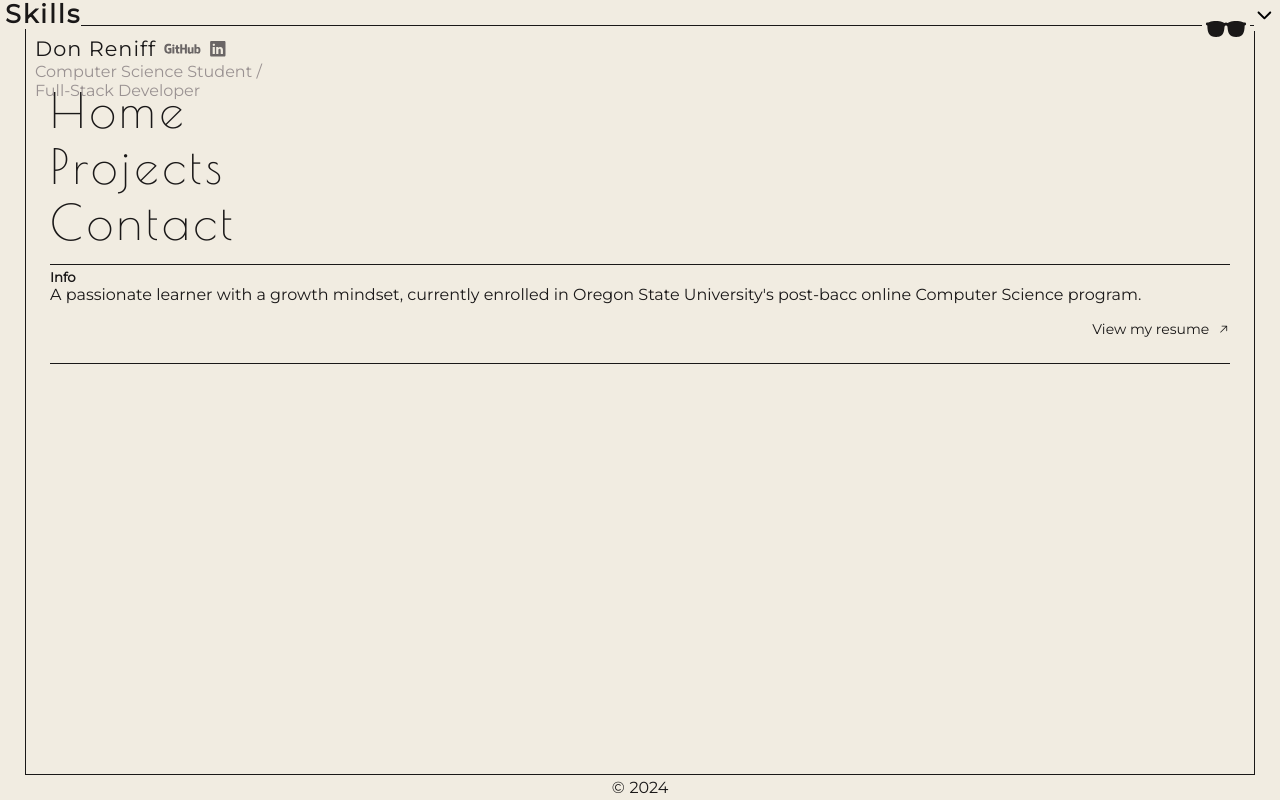
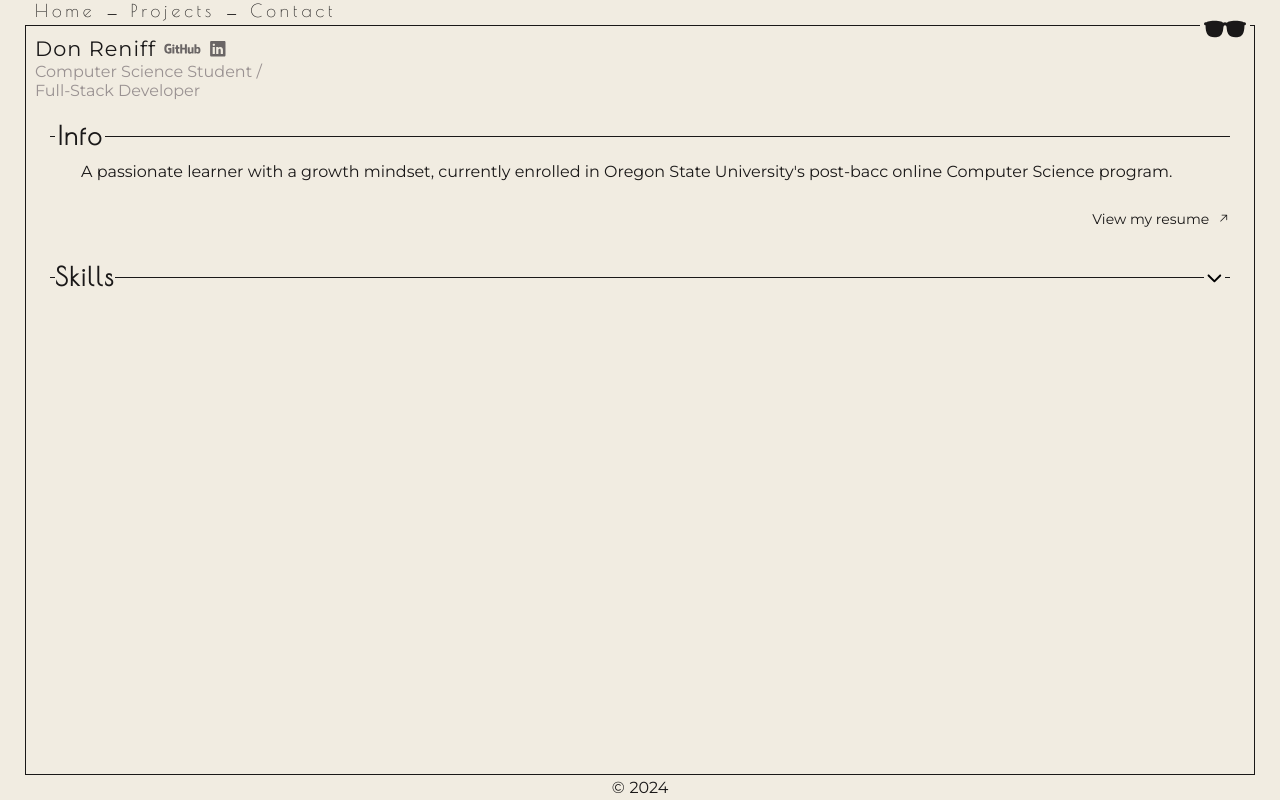
Before and after one commit to dreniff3/personal-portfolio, a React (Vite) app: page /info in a window 1280 px wide. Built offline with nearby package versions, Linux system fonts and the light colour scheme; a web font is replaced by a local one.

Commit message:
Fix styles for entire About page

```diff
--- a/src/index.css
+++ b/src/index.css
@@ -14,6 +14,9 @@
   --fontColor: #1a1818;
   --fontColorSecondary: #6a6565;
   --fontColorTertiary: #9A9292;
+  --highlightBlue: #0096D6;
+  /* --highlightBlue: #00A699; */
+  --highlightBlue--dark: #006AFF;
 
   /* fonts */
   --mainFont: 'Montserrat', sans-serif;
@@ -44,8 +47,17 @@ body {
   color: var(--fontColor);
 }
 
-/*   ----- Header - Toggle Button  -----  */
+/*   ----- Header  -----  */
+/* .header {
+  z-index: 11;
+  background: var(--backgroundColor);
+  width: fit-content;
+  height: 100%;
+} */
+
+/*   ----- Toggle Button  -----  */
 .toggle-btn {
+  width: fit-content;
   position: absolute;
   top: 5px;
   right: 30px;
@@ -122,6 +134,7 @@ main {
   padding: 3.5rem .5rem;
   overflow: auto;
   /* position: relative; */
+  overflow: hidden;
 }
 
 @media screen and (min-width: 600px) {
@@ -159,61 +172,183 @@ footer {
   }
 }
 
-/*   ----- old HomePage  -----  */
-.bio {
+/*   ----- About  -----  */
+.about-page {
   display: flex;
   flex-direction: column;
+  align-items: center;
+  padding-top: 2rem;
 }
 
-.bio-header {
-  display: flex;
-  gap: var(--smallMargin);
-  align-items: center;
+.about-container {
+  width: 100%;
+  position: relative;
+  margin-top: 0.5rem;
 }
 
-.bio-header > h4 {
-  font-size: 1.3rem;
-  letter-spacing: 2px;
+.about-container > .line {
+  display: inline-block;
+  height: 1px;
+  width: 100%;
+  background: var(--fontColor);
 }
 
-/* .social-links {
+.about-header {
   display: flex;
-  gap: var(--smallMargin);
   align-items: center;
-  padding-top: 2px;
+  gap: .3rem;
+  position: absolute;
+  top: -2px;
+  left: 5px;
+  background: var(--backgroundColor);
 }
 
-.github-logo {
-  font-size: 2.3rem;
-  cursor: pointer;
+.about-header > h5 {
+  font-size: 1.6rem;
+  letter-spacing: 1.5px;
+  font-family: var(--navFont);
+  padding: 0 0.15rem;
 }
 
-.linkedin-logo {
-  font-size: 1.1rem;
+.about-text {
+  /* margin-top: 1.3rem;
+  padding: 0 1rem; */
+  padding-left: 15px;
+  margin: 1.3rem 1rem;
+}
+
+.skills-container {
+  width: 100%;
+  position: relative;
+  margin-top: 1.5rem;
+}
+
+.skills-container > .line {
+  display: inline-block;
+  height: 1px;
+  width: 100%;
+  background: var(--fontColor);
+}
+
+.show-btn--skills {
+  width: fit-content;
+  position: absolute;
+  right: 5px;
+  top: 5px;
+  font-size: 1.3rem;
+  border: none;
+  background: var(--backgroundColor);
   cursor: pointer;
-} */
+  transition: .2s ease-in-out;
+}
 
-.home-info-description-container {
+.show-btn--skills:hover {
+  transform: scale(1.2);
+}
+
+.skills-header {
+  display: flex;
+  align-items: center;
+  gap: .3rem;
+  position: absolute;
+  top: -2px;
+  left: 5px;
+  background: var(--backgroundColor);
+}
+
+.skills-header > h5 {
+  font-size: 1.6rem;
+  letter-spacing: 1.5px;
+  font-family: var(--navFont);
+}
+
+.empty {
+  margin-bottom: 1.8rem;
+}
+
+.skills-list {
   display: flex;
   flex-direction: column;
-  word-wrap: break-word;
+  justify-content: space-between;
+  padding-left: 15px;
+  margin: 1.8rem 1rem;
 }
 
-.info-header {
-  font-family: var(--mainFont);
-  color: var(--fontColorSecondary);
-  font-size: .75rem;
-  letter-spacing: .05rem;
-  line-height: 1.2rem;
+/*   ----- SkillList Component -----  */
+.category-container {
+  margin: .25rem 0;
 }
 
-.info-description {
-  font-family: var(--secondaryFont);
-  font-size: .875rem;
-  overflow: hidden;
-  text-overflow: ellipsis;
-  margin-top: var(--smallMargin);
-  line-height: 1.3rem;
+.category-title {
+  /* font-size: 1.1rem; */
+  font-size: 1.2rem;
+  font-weight: normal;
+  position: relative;
+  width: fit-content;
+  margin-bottom: 0.25rem;
+}
+
+.category-title::after {
+  position: absolute;
+  bottom: -1px;
+  left: 0;
+  content: "";
+  width: 100%;
+  height: 1px;
+  background: var(--fontColor);
+}
+
+.category-list {
+  list-style: none;
+  padding: .6rem .25rem;
+
+  display: flex;
+  /* justify-content: space-between; */
+  gap: 0.1rem;
+  /* display: grid;
+  grid-template-columns: repeat(3, 1fr); */
+}
+
+.skill-wrapper {
+  position: relative;
+  padding-right: 2rem;
+}
+
+.skill {
+  cursor: pointer;
+  font-size: 1.8rem;
+  color: var(--fontColorSecondary);
+  transition: all 0.2s ease-in;
+}
+
+.hoverBubble {
+  position: absolute;
+  top: 35px;
+  left: 39%;
+  transform: translateX(-61%);
+  background-color: rgb(255, 254, 248);
+  border-radius: 5px;
+  padding: 3px 7px;
+  text-align: center;
+  box-shadow: 0px 2px 5px rgba(0, 0, 0, 0.5);
+  visibility: hidden;
+}
+
+.hoverBubble > h3 {
+  font-size: .9rem;
+  letter-spacing: 1px;
+  color: var(--highlightBlue--dark);
+}
+
+.skill:hover {
+  /* color: var(--fontColor); */
+  color: var(--highlightBlue);
+  transform: scale(1.2);
+}
+
+.skill-wrapper > .skill:hover ~ .hoverBubble {
+  visibility: visible;
+  z-index: 11;
 }
 
 /*   ----- Resume Button  -----  */
@@ -261,179 +396,41 @@ footer {
   font-size: .8rem;
 }
 
-.small {
-  font-size: 1.2rem;
-}
-
-/*   ----- Info/About  -----  */
-.about-info-description-container {
-  height: 3.5rem;
-  overflow: hidden;
-  text-overflow: ellipsis;
-}
-
-.show {
-  height: 100%;
-  display: flex;
-  flex-direction: column;
-  gap: .7rem;
-}
-
-.long {
-  font-size: 1rem;
-}
-
-.show > .long {
-  line-height: 1.4rem;
-}
-
-.show-btn--text {
-  border: none;
-  background-color: inherit;
-  width: fit-content;
-  margin: -.1rem 0 .9rem 0;
-  padding-left: .2rem;
-  letter-spacing: 3px;
-  font-size: 1.1rem;
-  cursor: pointer;
-  position: relative;
-  transition: .2s ease-in-out;
-}
-
-.show-btn--text:hover {
-  transform: scale(1.2);
-}
-
-.ellipsis {
-  margin-top: -.4rem;
-  transition: .2s ease-in-out;
-  position: relative;
-}
-
-.ellipsis:hover {
-  transform: scale(1.2);
-}
-
-.skills {
-  width: 100%;
-  position: relative;
-  margin-top: 1.5rem;
-}
-
-.line {
-  display: inline-block;
-  height: 1px;
-  width: 100%;
-  background: var(--fontColor);
-}
-
-.show-btn--skills {
-  position: absolute;
-  right: 5px;
-  top: 5px;
-  font-size: 1.3rem;
-  border: none;
-  background: var(--backgroundColor);
-  cursor: pointer;
-  transition: .2s ease-in-out;
-}
-
-.show-btn--skills:hover {
-  transform: scale(1.2);
-}
-
-.skills-header {
-  display: flex;
-  align-items: center;
-  gap: .3rem;
-  position: absolute;
-  top: -2px;
-  left: 5px;
-  background: var(--backgroundColor);
-}
-
-.skills-header > h5 {
-  font-size: 1.6rem;
-  letter-spacing: 2px;
-}
-
-.empty {
-  margin-bottom: 1.8rem;
-}
-
-.skills-list {
-  display: flex;
-  flex-direction: column;
-  justify-content: space-between;
-  padding-left: 10px;
-  margin-right: 40px;
-  margin-top: 1rem;
-}
-
-/*   ----- SkillList Component -----  */
-.category-container {
-  margin-bottom: .6rem;
-}
-
-.category-title {
-  font-size: 1.1rem;
-  font-weight: normal;
-  position: relative;
-  width: fit-content;
-}
-
-.category-title::after {
-  position: absolute;
-  bottom: 0;
-  left: 0;
-  content: "";
-  width: 100%;
-  height: 1px;
-  background: var(--fontColor);
-}
-
-.category-list {
-  list-style: none;
-  padding: .25rem;
-}
-
 /*   ----- NavLinks Component -----  */
 .nav-links {
   font-family: var(--navFont);
   font-weight: 600;
   letter-spacing: .25rem;
   font-size: 3rem;
+  margin-bottom: var(--mainMargin);
 }
 
-/* @media screen and (min-width: 720px) {
-  .nav-links {
-    font-size: 6rem;
-  }
+.about-page > .nav-links {
+  font-size: 1.1rem;
+  /* margin-top: -1.3rem; */
+  position: absolute;
+  top: 0;
+  left: 35px;
 }
 
-@media screen and (min-height: 600px) {
-  .nav-links {
-    font-size: 5rem;
-  }
+.about-page > .nav-links > ul {
+  display: flex;
+  align-items: center;
+  gap: 35px;
 }
 
-@media screen and (min-height: 300px) {
-  .nav-links {
-    font-size: 4rem;
-  }
+.about-page > .nav-links > ul > li {
+  position: relative;
 }
 
-@media screen and (max-width: 470px) {
-  .nav-links {
-    font-size: 3rem;
-  }
+.about-page > .nav-links > ul > li:not(:last-child):after {
+  content: '-';
+  position: absolute;
+  top: -5px;
+  font-size: 1.8rem;
+  font-weight: 500;
+  padding-left: 0.68rem;
 }
-
-@media screen and (max-height: 470px) {
-  .nav-links {
-    font-size: 3rem;
-  }
-} */
 
 .nav-links > ul {
   list-style: none;
@@ -457,6 +454,35 @@ li {
 
 }
 
+.about-page > .nav-links > ul > li > .link {
+  position: relative;
+}
+
+/* .about-page > .nav-links > ul > li > .link:after {
+  content: '';
+  width: 100%;
+  height: 1px;
+  bottom: -3px;
+  left: 0;
+  background-color: var(--fontColor);
+  position: absolute;
+  transform-origin: bottom left;
+  transition: transform 0.2s ease-out;
+  transform: scaleX(0);
+} */
+
+/* .about-page > .nav-links > ul > li:hover > .link:after {
+  transform: scaleX(1);
+} */
+
+.about-page > .nav-links > ul > li > .link:hover {
+  transform: none;
+}
+
 .nav-links > ul > li:hover {
   transform: translateX(2%);
 }
+
+.about-page > .nav-links > ul > li:hover {
+  transform: none;
+}
```
